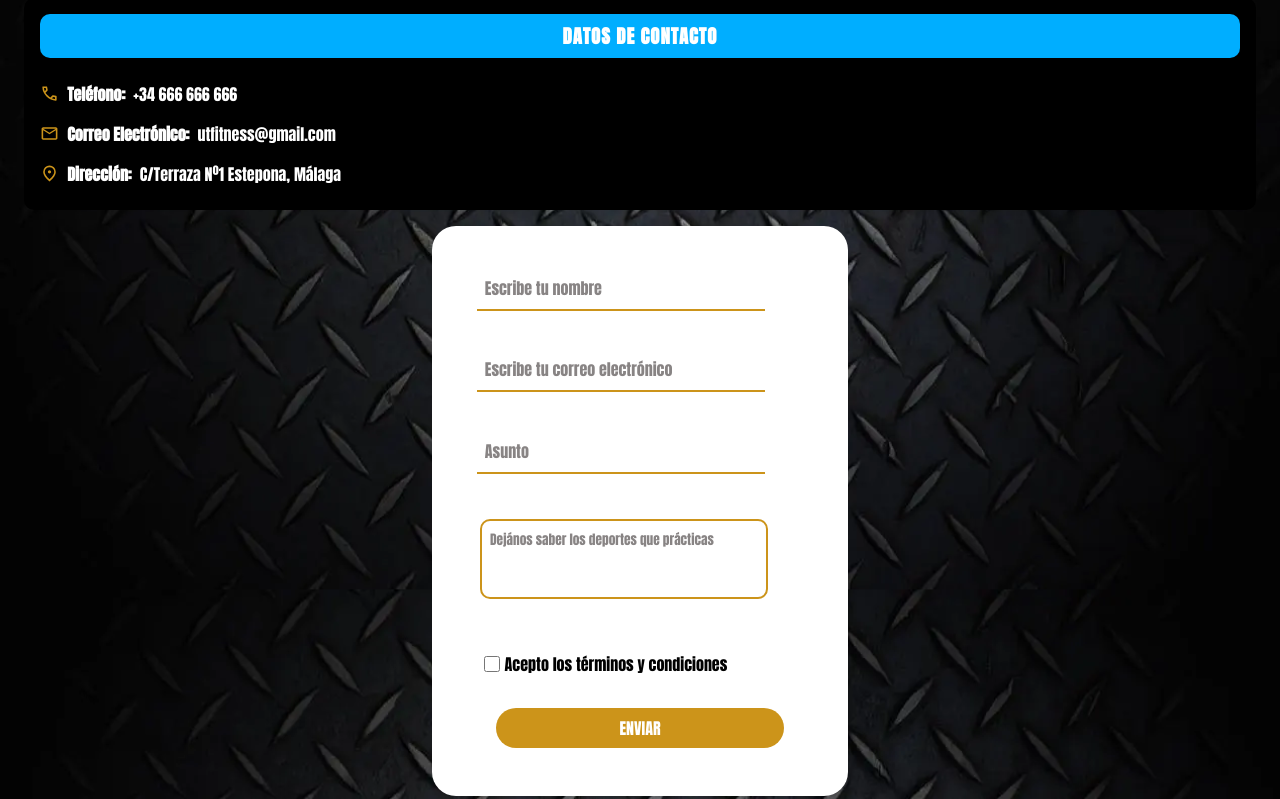
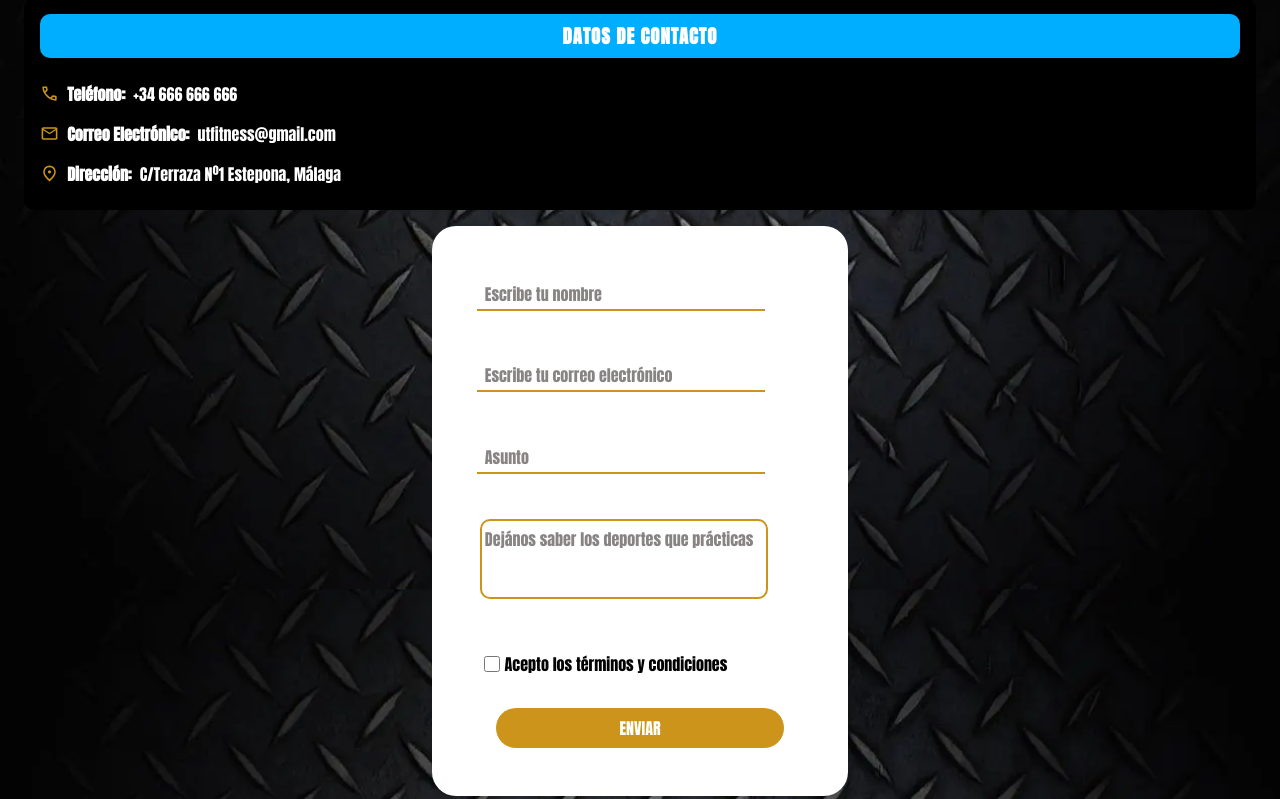
Before and after one commit to aimansito/UltimateFitness, a plain HTML site: page html/contacto.html in a window 1280 px wide. Shown: the part 435-1234 px from the top of the page. Drawn offline with nearby package versions, Linux system fonts and the light colour scheme.

Commit message:
acabar el proyecto

```diff
--- a/html/contacto.html
+++ b/html/contacto.html
@@ -94,13 +94,13 @@
               id="nombre"
               name="nombre"
               required
+              autofocus
               maxlength="25"
               pattern="^[a-zA-ZáéíóúÁÉÍÓÚñÑüÜ\s]+$"
               title="Inserte su nombre"
-              placeholder="Escribe tu nombre"
             />
+            <label for="nombre">Escribe tu nombre</label>
           </div>
-
           <div class="inputForm">
             <input
               type="email"
@@ -109,35 +109,31 @@
               required
               maxlength="50"
               title="Inserte un correo electrónico válido"
-              placeholder="Escribe tu correo electrónico"
             />
+            <label for="email">Escribe tu correo electrónico</label>
           </div>
-
           <div class="inputForm">
             <input
               type="text"
               id="asunto"
               name="asunto"
               maxlength="50"
-              placeholder="Asunto"
             />
+            <label for="asunto">Asunto</label>
           </div>
-
           <div class="inputForm">
             <textarea
               id="comentarios"
               name="comentarios"
               rows="4"
               maxlength="300"
-              placeholder="Dejános saber los deportes que prácticas"
             ></textarea>
+            <label for="comentarios">Dejános saber los deportes que prácticas</label>
           </div>
-
           <div class="recordarCheckbox">
             <input type="checkbox" id="terminos" name="terminos" required />
             <label for="terminos">Acepto los términos y condiciones</label>
           </div>
-
           <input type="submit" value="ENVIAR" />
         </form>
       </section>
--- a/jq/script.js
+++ b/jq/script.js
@@ -128,3 +128,5 @@ $(function() {
         }
     });
 });
+
+// funcion para error de formularios
```
